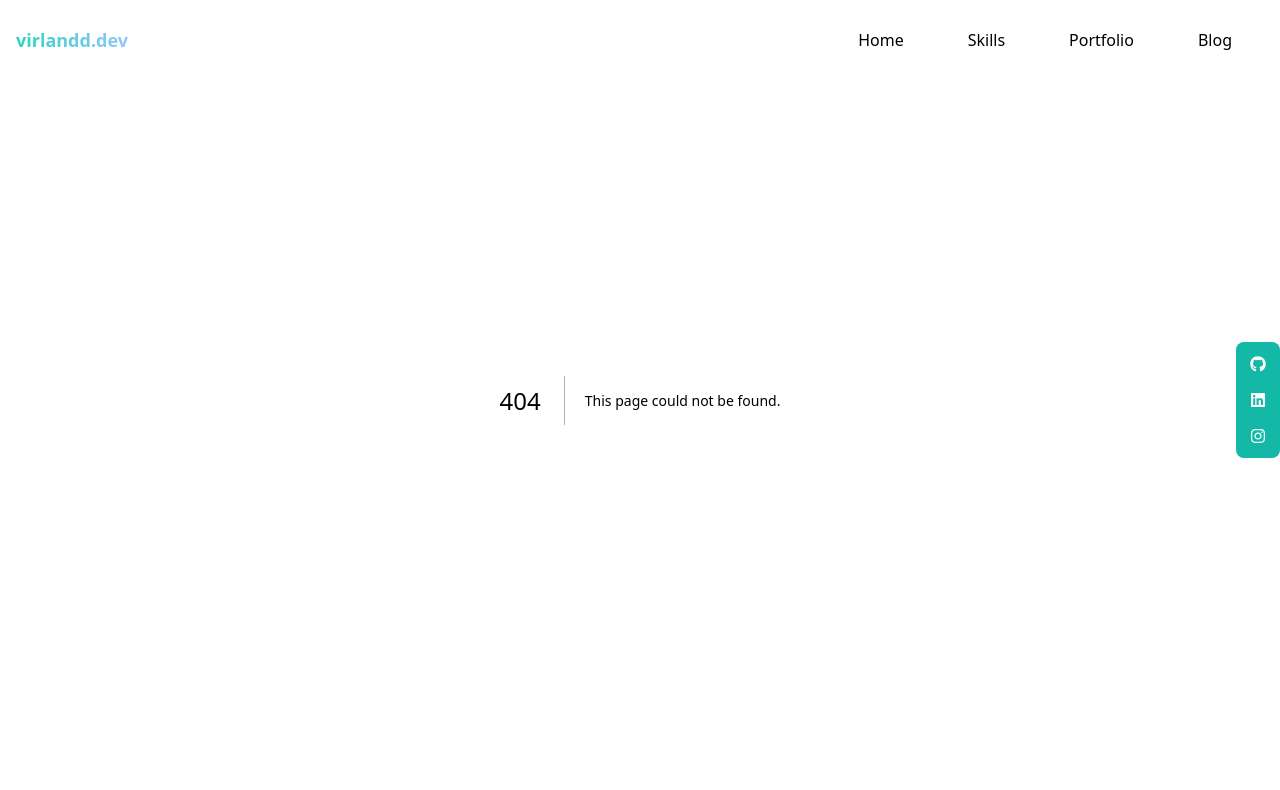
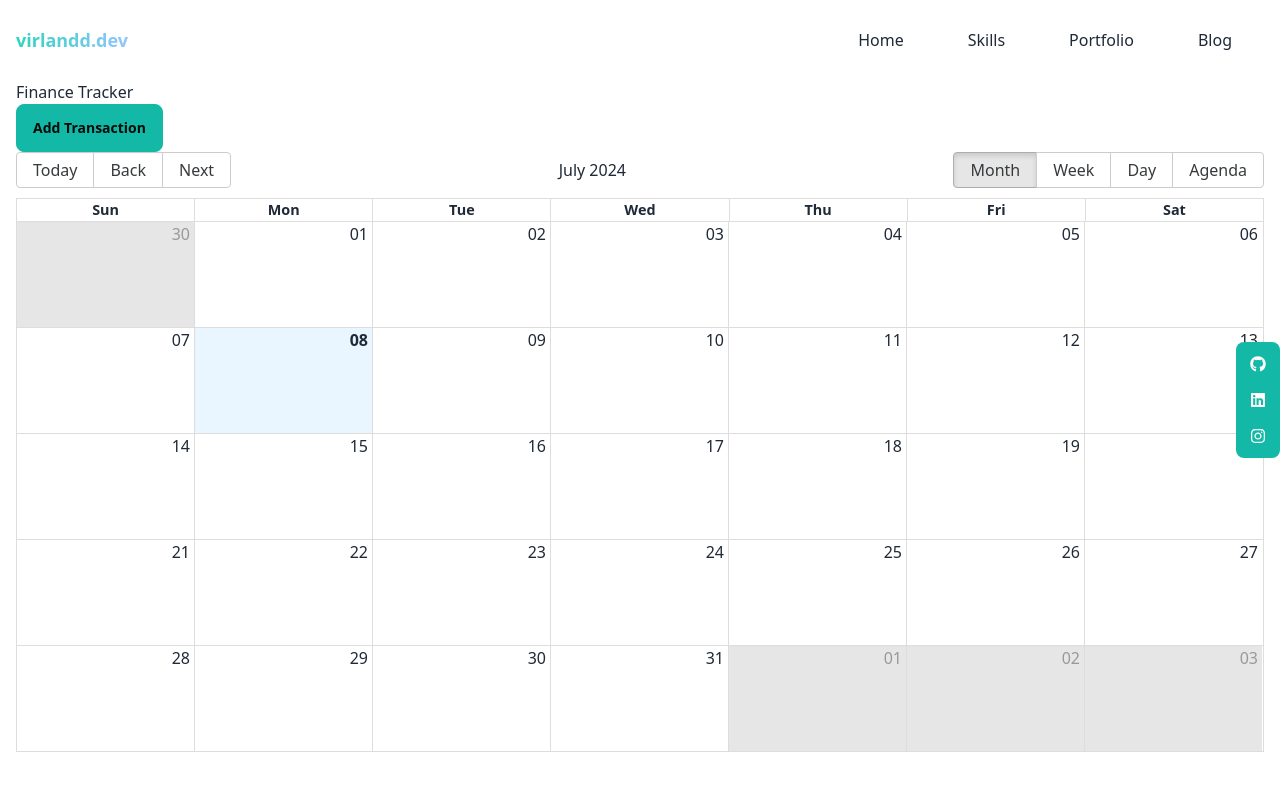
Before and after one commit to aprianfirlanda/my-portofolio, a Next.js app: page /finance in a window 1280 px wide. Before the commit this address had no page. Shown: the top 790 px of the page. Built offline with nearby package versions, Linux system fonts and the light colour scheme.

Commit message:
feat(finance): add page and add react big calendar

```diff
--- a/package.json
+++ b/package.json
@@ -11,9 +11,12 @@
     "format": "prettier --write ."
   },
   "dependencies": {
+    "moment": "^2.30.1",
+    "moment-timezone": "^0.5.47",
     "next": "15.1.7",
     "next-sitemap": "^4.2.3",
     "react": "^19.0.0",
+    "react-big-calendar": "^1.18.0",
     "react-dom": "^19.0.0",
     "react-icons": "^5.4.0",
     "react-intersection-observer": "^9.15.1",
--- /dev/null
+++ b/src/app/finance/page.js
@@ -0,0 +1,39 @@
+'use client';
+
+import FinanceCalendar from '@/components/finance/FinanceCalender';
+import { useState } from 'react';
+
+export default function Page() {
+  const [events, setEvents] = useState([
+    { id: 1, title: 'Grocery - $50', start: new Date(2025, 2, 5), end: new Date(2025, 2, 5) },
+    { id: 2, title: 'Rent - $1000', start: new Date(2025, 2, 5), end: new Date(2025, 2, 5) },
+  ]);
+
+  const handleAddTransaction = () => {
+    const title = prompt('Enter transaction title (e.g., Grocery - $50):');
+    const dateInput = prompt('Enter transaction date (YYYY-MM-DD):');
+
+    if (!title || !dateInput) return;
+
+    const newEvent = {
+      id: events.length + 1,
+      title,
+      start: new Date(dateInput),
+      end: new Date(dateInput),
+    };
+
+    setEvents([...events, newEvent]);
+  };
+
+  return (
+    <div className="container pt-20 px-4">
+      <h1>Finance Tracker</h1>
+
+      <button onClick={handleAddTransaction} className="btn btn-primary">
+        Add Transaction
+      </button>
+
+      <FinanceCalendar events={events} />
+    </div>
+  );
+}
--- /dev/null
+++ b/src/components/finance/FinanceCalender.jsx
@@ -0,0 +1,28 @@
+import { Calendar, momentLocalizer } from 'react-big-calendar';
+import moment from 'moment';
+import 'react-big-calendar/lib/css/react-big-calendar.css';
+
+const localizer = momentLocalizer(moment);
+
+export default function FinanceCalendar({ events }) {
+  const handleSelectSlot = (start) => {
+    console.log(start);
+  };
+
+  const handleSelectEvent = (event) => {
+    console.log(event);
+  };
+  return (
+    <div style={{ height: 600 }}>
+      <Calendar
+        localizer={localizer}
+        events={events}
+        startAccessor="start"
+        endAccessor="end"
+        selectable
+        onSelectSlot={handleSelectSlot} // Click on empty slot
+        onSelectEvent={handleSelectEvent} // Click on existing event
+      />
+    </div>
+  );
+}
```
Also changed, not shown: 1 other file (tests, documents, lock files or other folders).
